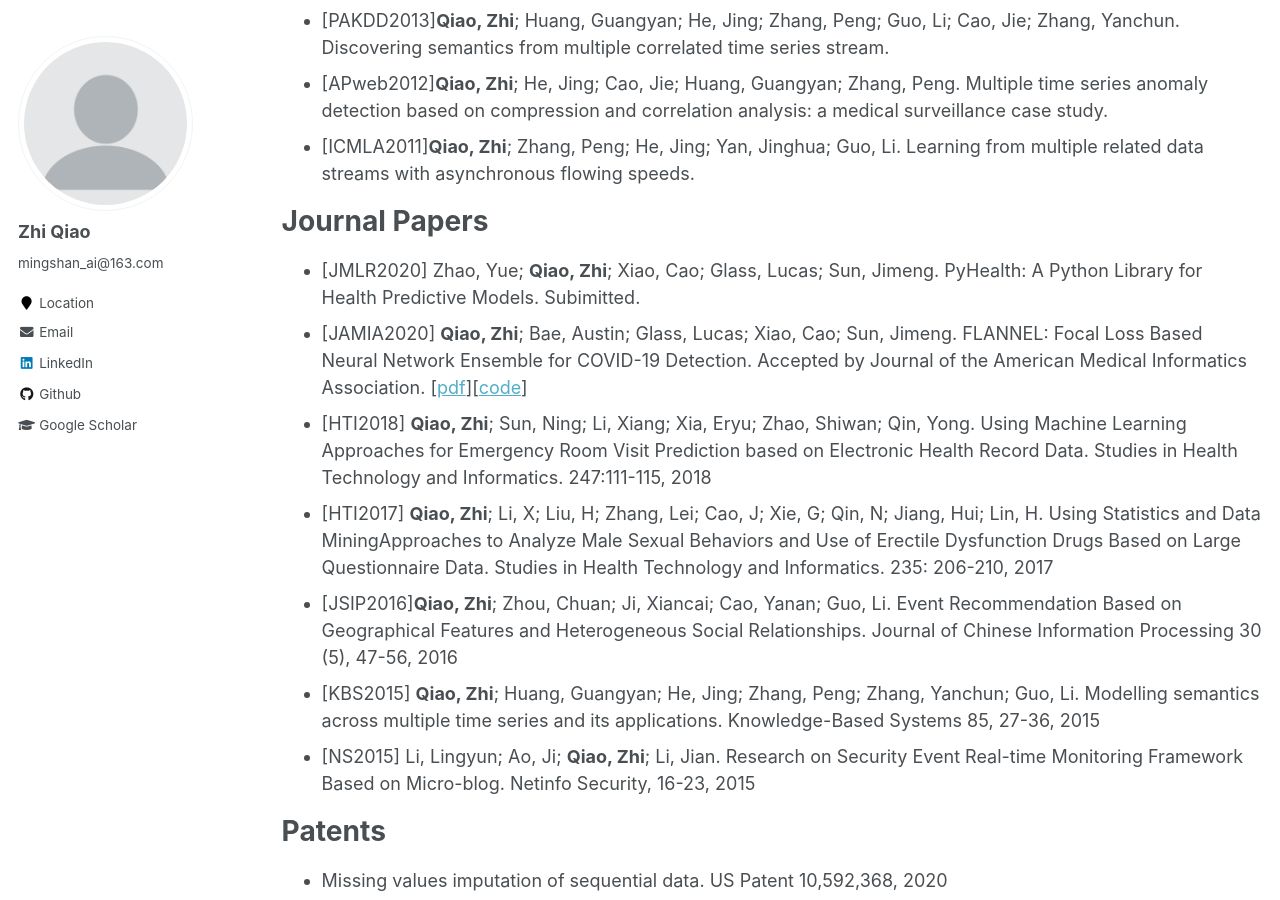
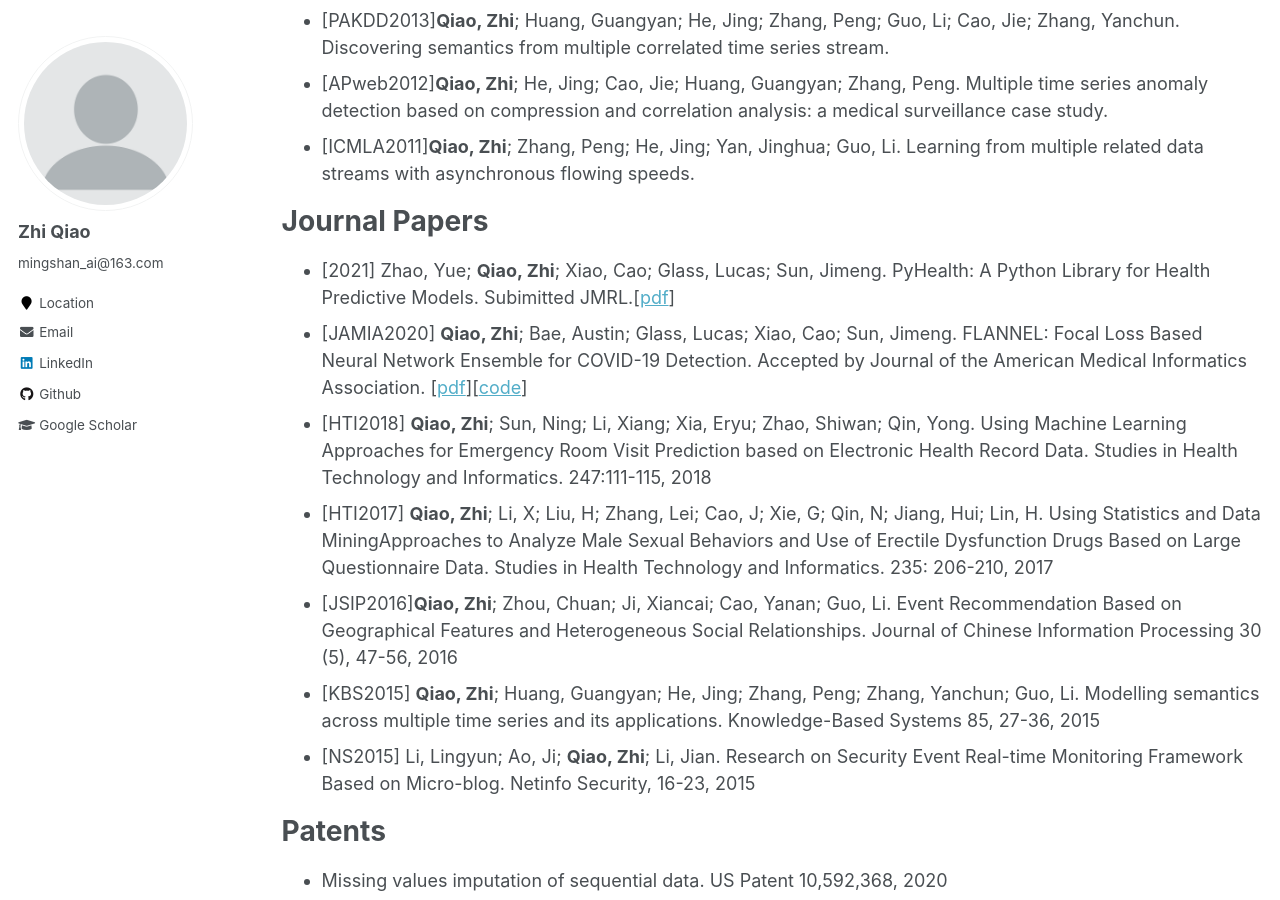
Before and after one commit to qxiaobu/qxiaobu.github.io, a Jekyll site: the page built from _pages/publications.md, in a window 1280 px wide and 900 px high, scrolled down 1303 px. Built offline with Jekyll 4.4.1, drawn with Linux system fonts in a browser that asks for light colours.

Commit message:
Update publications.md

```diff
--- a/_pages/publications.md
+++ b/_pages/publications.md
@@ -41,7 +41,7 @@ Conference Papers
 
 Journal Papers
 ======
-* [JMLR2020] Zhao, Yue; <b>Qiao, Zhi</b>; Xiao, Cao; Glass, Lucas; Sun, Jimeng. PyHealth: A Python Library for Health Predictive Models. Subimitted.
+* [2021] Zhao, Yue; <b>Qiao, Zhi</b>; Xiao, Cao; Glass, Lucas; Sun, Jimeng. PyHealth: A Python Library for Health Predictive Models. Subimitted JMRL.[<a href="https://arxiv.org/pdf/2101.04209.pdf">pdf</a>]
 * [JAMIA2020] <b>Qiao, Zhi</b>; Bae, Austin; Glass, Lucas; Xiao, Cao; Sun, Jimeng. FLANNEL: Focal Loss Based Neural Network Ensemble for COVID-19 Detection. Accepted by Journal of the American Medical Informatics Association. [<a href="https://arxiv.org/abs/2010.16039">pdf</a>][<a href="https://github.com/qxiaobu/FLANNEL">code</a>]
 * [HTI2018] <b>Qiao, Zhi</b>; Sun, Ning; Li, Xiang; Xia, Eryu; Zhao, Shiwan; Qin, Yong. Using Machine Learning Approaches for Emergency Room Visit Prediction based on Electronic Health Record Data. Studies in Health Technology and Informatics. 247:111-115, 2018
 * [HTI2017] <b>Qiao, Zhi</b>; Li, X; Liu, H; Zhang, Lei; Cao, J; Xie, G; Qin, N; Jiang, Hui; Lin, H. Using Statistics and Data MiningApproaches to Analyze Male Sexual Behaviors and Use of Erectile Dysfunction Drugs Based on Large Questionnaire Data. Studies in Health Technology and Informatics. 235: 206-210, 2017
```
